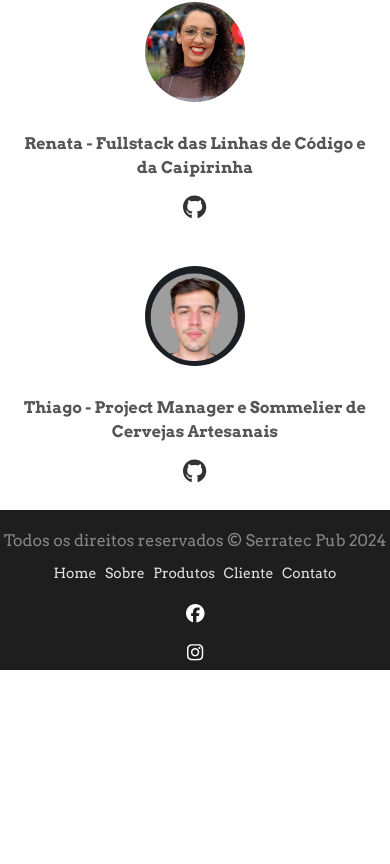
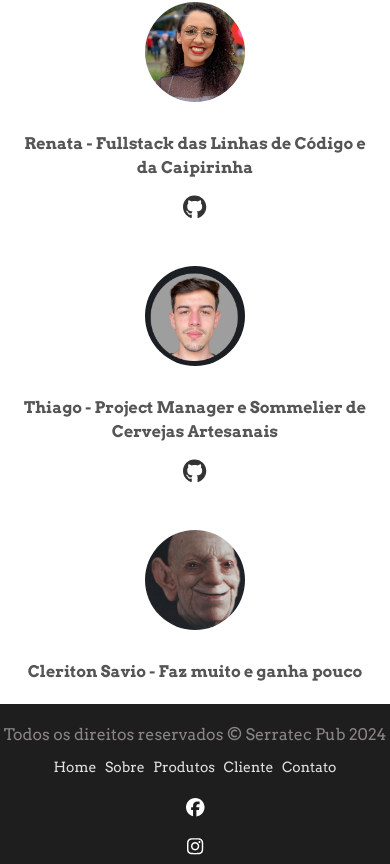
Before and after one commit to itsrerodrigs/serratec-web-react, a React (Vite) app in the folder SerratecPub-React/: page /sobre in a window 390 px wide. Shown: the part 1434-2298 px from the top of the page. Before the commit the page ends 2104 px from the top, so only its background shows below. Built offline with nearby package versions, Linux system fonts and the light colour scheme; a web font is replaced by a local one.

Commit message:
Add garçom e melhorando responsividade

```diff
--- a/SerratecPub-React/src/pages/Sobre/SobrePage.jsx
+++ b/SerratecPub-React/src/pages/Sobre/SobrePage.jsx
@@ -9,6 +9,7 @@ import isabellaFt from "../../assets/images/isabellaFt.jpeg";
 import eduardaFt from "../../assets/images/eduardaFt.jpeg";
 import lucasFt from "../../assets/images/lucasFt.jpeg";
 import thiago from "../../assets/images/thiago.png";
+import Garcom from "../../assets/images/Garcom.jpg";
 
 export function SobrePage() {
   return (
@@ -159,6 +160,13 @@ export function SobrePage() {
           </a>
         </div>
       </div>
+      <div className={styles.Membro}>
+        <img src={Garcom} alt="Garcom" />
+
+        <div className={styles.Descricao}>
+          Cleriton Savio - Faz muito e ganha pouco
+        </div>
+      </div>
     </div>
   );
 }
--- a/SerratecPub-React/src/pages/Sobre/SobrePage.module.css
+++ b/SerratecPub-React/src/pages/Sobre/SobrePage.module.css
@@ -53,7 +53,7 @@
 }
 
 /* Responsividade */
-@media (max-width: 768px) {
+@media (max-width: 1100px) {
   .FotoMembro {
     grid-template-columns: 1fr;
     margin-left: 0;
```
Also changed, not shown: SerratecPub-React/src/assets/images/Garcom.jpg (added).
